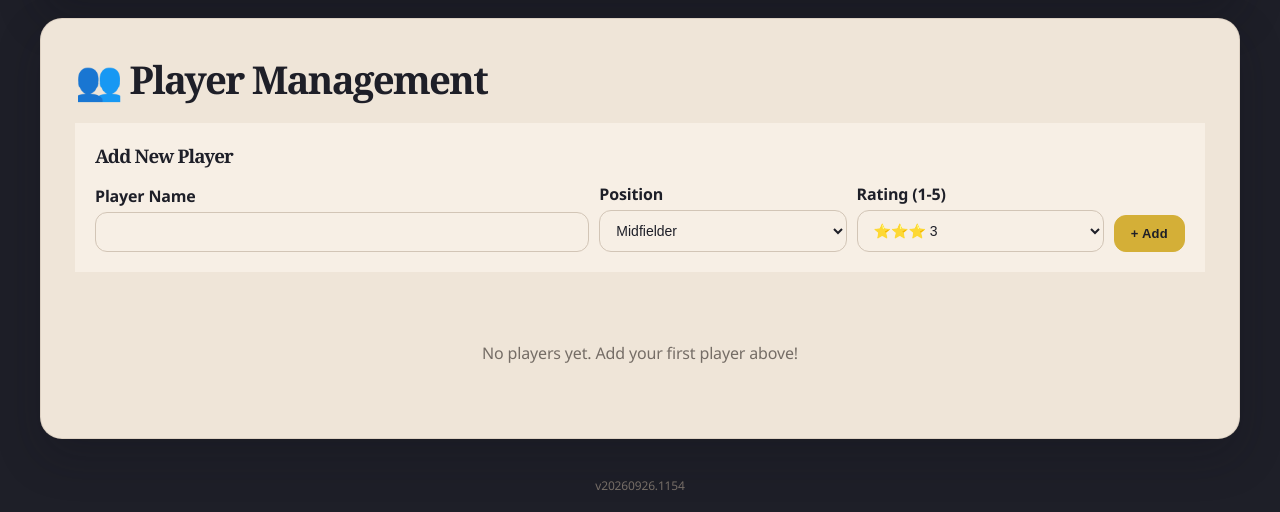
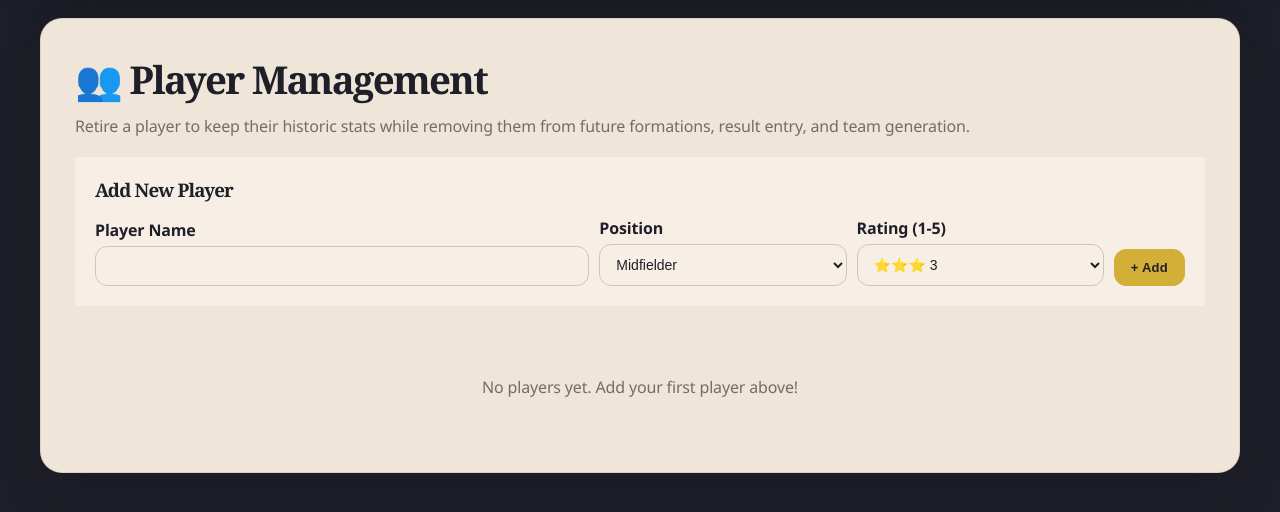
Before and after one commit to counterfitninja/frometowneagles, a Flask app: page /players in a window 1280 px wide. Shown: the part 140-652 px from the top of the page. Run offline with Flask 3, Linux system fonts and the light colour scheme; the visitor is signed in with stand-in values (Sample User, id 1); data comes from the database, SQL or seed files in the repository; data that the repository does not hold is empty.

Commit message:
Add player retirement support
Preserve retired players in historical statistics and records while excluding them from future player selection.

Co-authored-by: Copilot App <223556219+Copilot@users.noreply.github.com>

```diff
--- a/app.py
+++ b/app.py
@@ -54,9 +54,15 @@ def init_db():
                 name TEXT NOT NULL,
                 position TEXT,
                 rating INTEGER DEFAULT 3,
+                status TEXT NOT NULL DEFAULT 'active',
                 created_at TIMESTAMP DEFAULT CURRENT_TIMESTAMP
             )
         ''')
+
+        # Existing installations need the lifecycle column added without losing players.
+        player_columns = {column['name'] for column in conn.execute('PRAGMA table_info(players)').fetchall()}
+        if 'status' not in player_columns:
+            conn.execute("ALTER TABLE players ADD COLUMN status TEXT NOT NULL DEFAULT 'active'")
 
         conn.execute('''
             CREATE TABLE IF NOT EXISTS formations (
@@ -209,7 +215,10 @@ def index():
 @login_required
 def players():
     with get_db() as conn:
-        players_list = conn.execute('SELECT * FROM players ORDER BY name').fetchall()
+        players_list = conn.execute('''
+            SELECT * FROM players
+            ORDER BY CASE WHEN status = 'active' THEN 0 ELSE 1 END, name
+        ''').fetchall()
     return render_template('players.html', players=players_list, version=VERSION)
 
 @app.route('/stats')
@@ -234,6 +243,7 @@ def stats():
         'id': None,
         'name': 'Unknown',
         'position': '',
+        'status': 'active',
         'goals': 0,
         'assists': 0,
         'motm': 0
@@ -244,7 +254,8 @@ def stats():
         player_stats[player_id].update({
             'id': player['id'],
             'name': player['name'],
-            'position': player['position'] or ''
+            'position': player['position'] or '',
+            'status': player['status']
         })
 
     matches_with_results = []
@@ -268,7 +279,8 @@ def stats():
                     player_stats[scorer_key].update({
                         'id': player['id'],
                         'name': player['name'],
-                        'position': player['position'] or ''
+                        'position': player['position'] or '',
+                        'status': player['status']
                     })
                 player_stats[scorer_key]['goals'] += 1
                 total_goals += 1
@@ -283,7 +295,8 @@ def stats():
                     player_stats[assist_key].update({
                         'id': player['id'],
                         'name': player['name'],
-                        'position': player['position'] or ''
+                        'position': player['position'] or '',
+                        'status': player['status']
                     })
                 player_stats[assist_key]['assists'] += 1
                 total_assists += 1
@@ -327,8 +340,8 @@ def add_player():
     rating = request.form.get('rating', 3, type=int)
 
     with get_db() as conn:
-        conn.execute('INSERT INTO players (name, position, rating) VALUES (?, ?, ?)',
-                    (name, position, rating))
+        conn.execute('INSERT INTO players (name, position, rating, status) VALUES (?, ?, ?, ?)',
+                    (name, position, rating, 'active'))
         conn.commit()
 
     return redirect(url_for('players'))
@@ -348,12 +361,29 @@ def edit_player(player_id):
     name = request.form.get('name')
     position = request.form.get('position', '')
     rating = request.form.get('rating', 3, type=int)
+    status = request.form.get('status', 'active')
+    if status not in {'active', 'retired'}:
+        status = 'active'
 
     with get_db() as conn:
-        conn.execute('UPDATE players SET name = ?, position = ?, rating = ? WHERE id = ?',
-                    (name, position, rating, player_id))
+        conn.execute('''
+            UPDATE players
+            SET name = ?, position = ?, rating = ?, status = ?
+            WHERE id = ?
+        ''', (name, position, rating, status, player_id))
         conn.commit()
 
+    return redirect(url_for('players'))
+
+@app.route('/players/<int:player_id>/toggle-status', methods=['POST'])
+@login_required
+def toggle_player_status(player_id):
+    with get_db() as conn:
+        player = conn.execute('SELECT status FROM players WHERE id = ?', (player_id,)).fetchone()
+        if player:
+            new_status = 'retired' if player['status'] == 'active' else 'active'
+            conn.execute('UPDATE players SET status = ? WHERE id = ?', (new_status, player_id))
+            conn.commit()
     return redirect(url_for('players'))
 
 @app.route('/pitch')
@@ -388,7 +418,12 @@ def pitch():
                     formation_data = None
 
     with get_db() as conn:
-        players_list = conn.execute('SELECT * FROM players ORDER BY name').fetchall()
+        # Only active players can be added to a new or edited formation.
+        players_list = conn.execute('''
+            SELECT * FROM players
+            WHERE status = 'active'
+            ORDER BY name
+        ''').fetchall()
 
     import json as _json_pitch
     sub_counts = {}
@@ -643,9 +678,44 @@ def match_result_view(match_id):
         if not row:
             return redirect(url_for('matches'))
 
-        players_list = conn.execute('SELECT id, name, position FROM players ORDER BY name').fetchall()
+        # Keep retired players already recorded in this result available for edits,
+        # while excluding them from a new result's player picker.
+        referenced_player_ids = set()
+        try:
+            saved_goals = _json.loads(row['goals_json'] or '[]')
+        except _json.JSONDecodeError:
+            saved_goals = []
+        for goal in saved_goals:
+            if isinstance(goal, dict):
+                for key in ('scorer_id', 'assist_id'):
+                    if goal.get(key):
+                        referenced_player_ids.add(str(goal[key]))
+        if row['motm_player_id']:
+            referenced_player_ids.add(str(row['motm_player_id']))
 
-    squad = [{'id': str(p['id']), 'name': p['name'], 'position': p['position'] or ''} for p in players_list]
+        if referenced_player_ids:
+            placeholders = ', '.join('?' for _ in referenced_player_ids)
+            players_list = conn.execute(f'''
+                SELECT id, name, position, status FROM players
+                WHERE status = 'active' OR id IN ({placeholders})
+                ORDER BY name
+            ''', tuple(referenced_player_ids)).fetchall()
+        else:
+            players_list = conn.execute('''
+                SELECT id, name, position, status FROM players
+                WHERE status = 'active'
+                ORDER BY name
+            ''').fetchall()
+
+    squad = [
+        {
+            'id': str(p['id']),
+            'name': p['name'],
+            'position': p['position'] or '',
+            'status': p['status']
+        }
+        for p in players_list
+    ]
 
     match_date_display = ''
     if row['match_date']:
@@ -1200,7 +1270,11 @@ def link_formation_to_match(match_id, formation_id):
 @login_required
 def team_generator():
     with get_db() as conn:
-        players_list = conn.execute('SELECT * FROM players ORDER BY name').fetchall()
+        players_list = conn.execute('''
+            SELECT * FROM players
+            WHERE status = 'active'
+            ORDER BY name
+        ''').fetchall()
         # Get matches without formations
         matches_list = conn.execute('''
             SELECT id, match_date, opponent, location
@@ -1274,9 +1348,13 @@ def generate_teams():
     num_games = int(request.form.get('num_games', 4))
     team_size = int(request.form.get('team_size', 11))
 
-    # Get all players
+    # Retired players are intentionally excluded from newly generated teams.
     with get_db() as conn:
-        players_list = conn.execute('SELECT * FROM players ORDER BY name').fetchall()
+        players_list = conn.execute('''
+            SELECT * FROM players
+            WHERE status = 'active'
+            ORDER BY name
+        ''').fetchall()
 
     if len(players_list) < team_size:
         return render_template('team_generator.html',
--- a/templates/players.html
+++ b/templates/players.html
@@ -5,6 +5,7 @@
 {% block content %}
 <div class="card">
     <h2>👥 Player Management</h2>
+    <p style="color: #756d66; margin: -8px 0 20px;">Retire a player to keep their historic stats while removing them from future formations, result entry, and team generation.</p>
 
     <form method="POST" action="/players/add" style="background: #f7efe5; padding: 20px; border-radius: 0; margin-bottom: 30px;">
         <h3 style="margin-bottom: 15px;">Add New Player</h3>
@@ -46,7 +47,8 @@
                 <th>Name</th>
                 <th>Position</th>
                 <th>Rating</th>
-                <th style="width: 150px;">Actions</th>
+                <th>Status</th>
+                <th style="width: 260px;">Actions</th>
             </tr>
         </thead>
         <tbody>
@@ -58,11 +60,23 @@
                     {% for i in range(player.rating) %}⭐{% endfor %}
                 </td>
                 <td>
-                    <button onclick="editPlayer({{ player.id }}, '{{ player.name }}', '{{ player.position }}', {{ player.rating }})" class="btn" style="padding: 6px 12px; font-size: 12px; background: #2d3443;">
+                    {% if player.status == 'retired' %}
+                    <span style="color: #756d66; font-weight: bold;">Retired</span>
+                    {% else %}
+                    <span style="color: #39583c; font-weight: bold;">Active</span>
+                    {% endif %}
+                </td>
+                <td>
+                    <button onclick="editPlayer({{ player.id }}, {{ player.name | tojson }}, {{ player.position | tojson }}, {{ player.rating }}, {{ player.status | tojson }})" class="btn" style="padding: 6px 12px; font-size: 12px; background: #2d3443;">
                         ✏️ Edit
                     </button>
+                    <form method="POST" action="/players/{{ player.id }}/toggle-status" style="display: inline;">
+                        <button type="submit" class="btn {% if player.status == 'retired' %}btn-success{% else %}btn-danger{% endif %}" style="padding: 6px 12px; font-size: 12px;" onclick="return confirm('{{ 'Reactivate' if player.status == 'retired' else 'Retire' }} {{ player.name }}?')">
+                            {% if player.status == 'retired' %}↩️ Reactivate{% else %}⏸️ Retire{% endif %}
+                        </button>
+                    </form>
                     <form method="POST" action="/players/{{ player.id }}/delete" style="display: inline;">
-                        <button type="submit" class="btn btn-danger" style="padding: 6px 12px; font-size: 12px;" onclick="return confirm('Delete {{ player.name }}?')">
+                        <button type="submit" class="btn btn-danger" style="padding: 6px 12px; font-size: 12px;" onclick="return confirm('Delete {{ player.name }} permanently? Retirement keeps historic stats.')">
                             🗑️ Delete
                         </button>
                     </form>
@@ -108,6 +122,14 @@
                 </select>
             </div>
 
+            <div class="form-group">
+                <label for="editStatus">Status</label>
+                <select id="editStatus" name="status">
+                    <option value="active">Active</option>
+                    <option value="retired">Retired</option>
+                </select>
+            </div>
+
             <div style="display: flex; gap: 10px;">
                 <button type="submit" class="btn btn-success">Save Changes</button>
                 <button type="button" onclick="closeEditModal()" class="btn btn-danger">Cancel</button>
@@ -117,10 +139,11 @@
 </div>
 
 <script>
-function editPlayer(id, name, position, rating) {
+function editPlayer(id, name, position, rating, status) {
     document.getElementById('editName').value = name;
     document.getElementById('editPosition').value = position;
     document.getElementById('editRating').value = rating;
+    document.getElementById('editStatus').value = status;
     document.getElementById('editForm').action = `/players/${id}/edit`;
     document.getElementById('editModal').style.display = 'flex';
 }
--- a/templates/stats.html
+++ b/templates/stats.html
@@ -62,12 +62,12 @@
         <div class="leaderboard-list" id="{{ list_id }}" role="tabpanel" aria-labelledby="{{ tab_id }}" {% if not loop.first %}hidden{% endif %}>
             <div class="table-wrap">
                 <table>
-                    <thead><tr><th>Player</th><th>Position</th><th>{{ label }}</th></tr></thead>
+                    <thead><tr><th>Player</th><th>Position</th><th>Status</th><th>{{ label }}</th></tr></thead>
                     <tbody>
                     {% for player in leaderboard|sort(attribute=stat, reverse=true) %}
-                        <tr><td>{{ player.name }}</td><td>{{ player.position or '-' }}</td><td>{{ player[stat] }}</td></tr>
+                        <tr><td>{{ player.name }}</td><td>{{ player.position or '-' }}</td><td>{{ 'Retired' if player.status == 'retired' else 'Active' }}</td><td>{{ player[stat] }}</td></tr>
                     {% else %}
-                        <tr><td colspan="3">No player statistics recorded yet.</td></tr>
+                        <tr><td colspan="4">No player statistics recorded yet.</td></tr>
                     {% endfor %}
                     </tbody>
                 </table>
```
Also changed, not shown: README.md.
